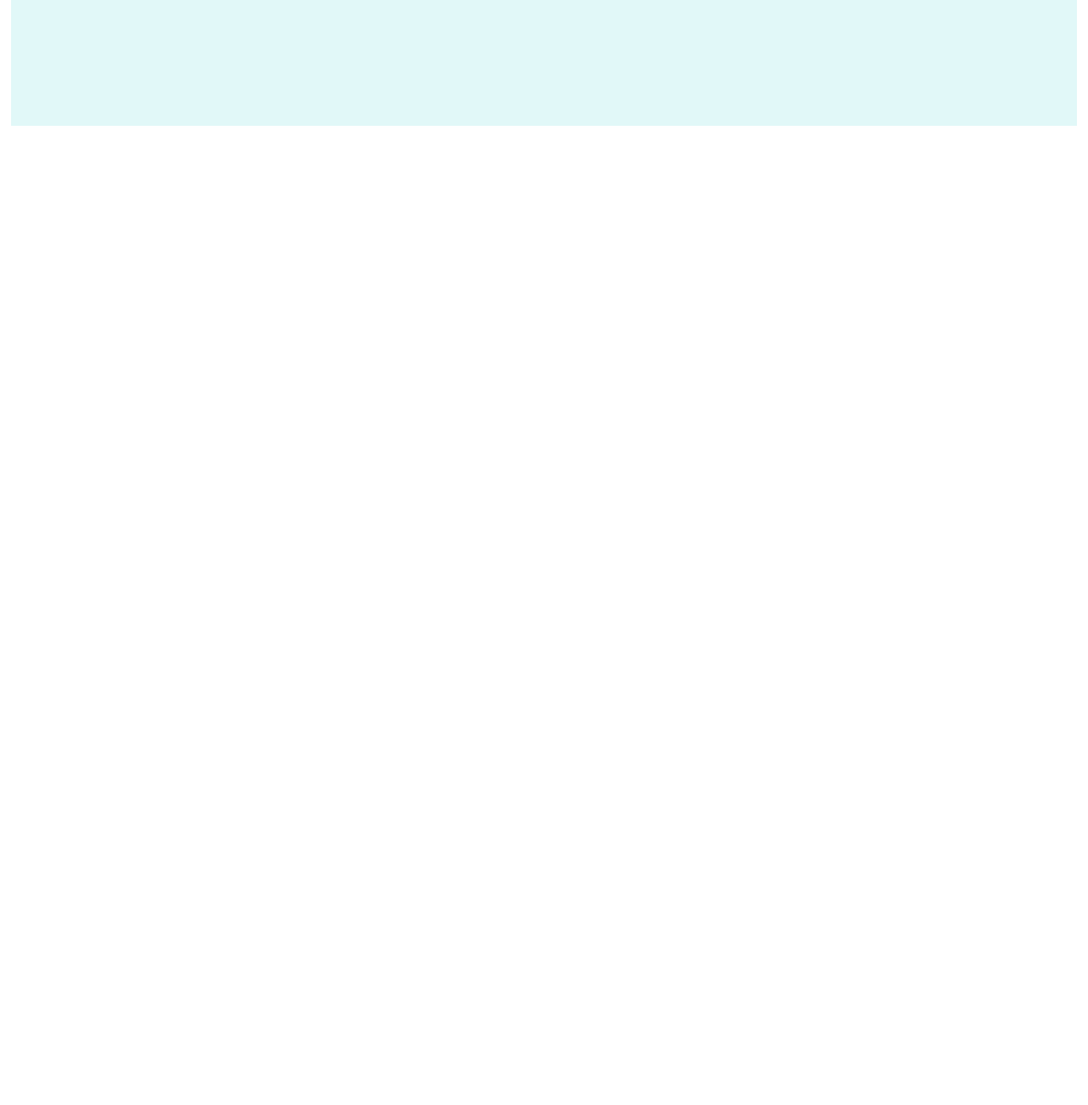
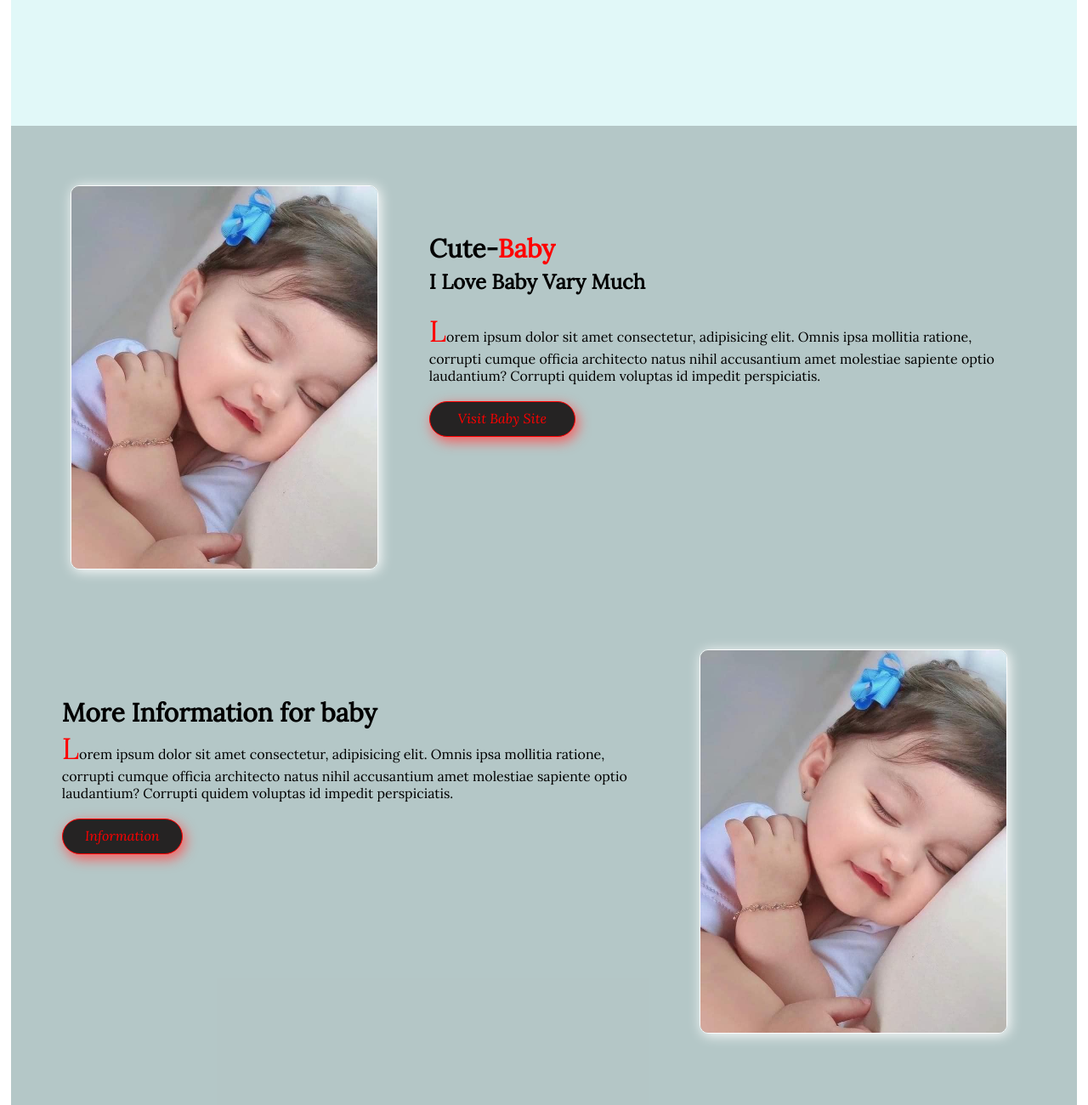
Before and after one commit to fozlerabbi9/My-project, a plain HTML site: page index.html in a window 1280 px wide. Shown: the part 1391-2691 px from the top of the page at 85% size. Before the commit the page ends 1539 px from the top, so only its background shows below. Drawn offline with Linux system fonts and the light colour scheme; a web font is replaced by a local one.

Commit message:
add section four

```diff
--- a/index.html
+++ b/index.html
@@ -76,14 +76,38 @@
 
         <!------------------  Start Third-section  -------------------->
 
+        <section class="third-section">
+            <div class="img">
+                <img src="./picture/01baby.jpg" alt="">
+            </div>
+
+            <div class="baby-info">
+                <h1>Cute-<span>Baby</span></h1>
+                <h2>I Love Baby Vary Much</h2>
+                <p>Lorem ipsum dolor sit amet consectetur, adipisicing elit. Omnis ipsa mollitia ratione, corrupti cumque officia architecto natus nihil accusantium amet molestiae sapiente optio laudantium? Corrupti quidem voluptas id impedit perspiciatis.</p>
+                <a href="#">Visit Baby Site</a>
+            </div>
+        </section>
+
+       <!------------------  End Third-section  -------------------->
 
 
 
+        <!------------------  Start Forth-section  -------------------->
 
-        <!------------------  End Third-section  -------------------->
+        <section class="Forth-section">
+            <div class="baby-info">
+                <h1>More Information for baby</h1>
+                <p>Lorem ipsum dolor sit amet consectetur, adipisicing elit. Omnis ipsa mollitia ratione, corrupti cumque officia architecto natus nihil accusantium amet molestiae sapiente optio laudantium? Corrupti quidem voluptas id impedit perspiciatis.</p>
+                <a href="#">Information</a>
+            </div>
 
+            <div class="img">
+                <img src="./picture/01baby.jpg" alt="">
+            </div>
+        </section>
 
-
+       <!------------------  End Forth-section  -------------------->
 
 
 
--- a/style.css
+++ b/style.css
@@ -140,14 +140,112 @@ body{
 
 /* ------------------------------- Start ***Third*** section --------------------------------- */
 
-
-
+.third-section{
+    background-color: rgba(0,0,0,0.2);
+    display: flex;
+    padding-bottom: 20px;
+    color: black;
+}
+.third-section img{
+    width: 360px;
+    margin: 70px 0 0 70px;
+    border-radius: 10px;
+    border: 1px solid #ffffffee;
+    box-shadow: 2px 2px 15px white;
+}
+.third-section .baby-info{
+    width: 55%;
+    padding: 100px 30px 0 60px;
+}
+.third-section .baby-info h1{
+    font-weight: 900;
+    font-size: 30px;
+    margin-bottom: -15px;
+}
+.third-section .baby-info h1 span{
+    color: red;
+}
+.third-section .baby-info p::first-letter{
+    color: red;
+    font-size: 35px;
+}
+.third-section .baby-info a{
+    display: block;
+    padding: 9px 20px;
+    margin-top: 20px;
+    width: 130px;
+    height: 22px;
+    font-weight: 550;
+    font-size: 16px;
+    color: red;
+    background-color: rgb(37, 35, 35);
+    border: 1px solid red;
+    border-radius: 30px;
+    box-shadow: 3px 5px 15px rgb(248, 91, 91);
+    text-decoration: none;
+    font-style: italic;
+    text-align: center;
+}
 
 
 
 /* ------------------------------- End ***Third*** section --------------------------------- */
 
 
+
+
+/* ------------------------------- Start ***Fourth*** section --------------------------------- */
+
+.Forth-section{
+    background-color: rgba(0,0,0,0.2);
+    display: flex;
+    padding-bottom: 80px;
+    color: black;
+}
+.Forth-section .baby-info{
+    width: 55%;
+    padding: 100px 30px 0 60px;
+}
+.Forth-section .baby-info h1{
+    font-weight: 900;
+    font-size: 30px;
+    margin-bottom: -15px;
+}
+.Forth-section .baby-info h1 span{
+    color: red;
+}
+.Forth-section .baby-info p::first-letter{
+    color: red;
+    font-size: 35px;
+}
+.Forth-section .baby-info a{
+    display: block;
+    padding: 9px 20px;
+    margin-top: 20px;
+    width: 100px;
+    height: 22px;
+    font-weight: 550;
+    font-size: 16px;
+    color: red;
+    background-color: rgb(37, 35, 35);
+    border: 1px solid red;
+    border-radius: 30px;
+    box-shadow: 3px 5px 15px rgb(248, 91, 91);
+    text-decoration: none;
+    font-style: italic;
+    text-align: center;
+}
+
+.Forth-section img{
+    width: 360px;
+    margin: 70px 20px 0 30px;
+    border-radius: 10px;
+    border: 1px solid #ffffffee;
+    box-shadow: 2px 2px 15px white;
+}
+
+
+/* ------------------------------- End ***Fourth*** section --------------------------------- */
 
 
 /*
```
